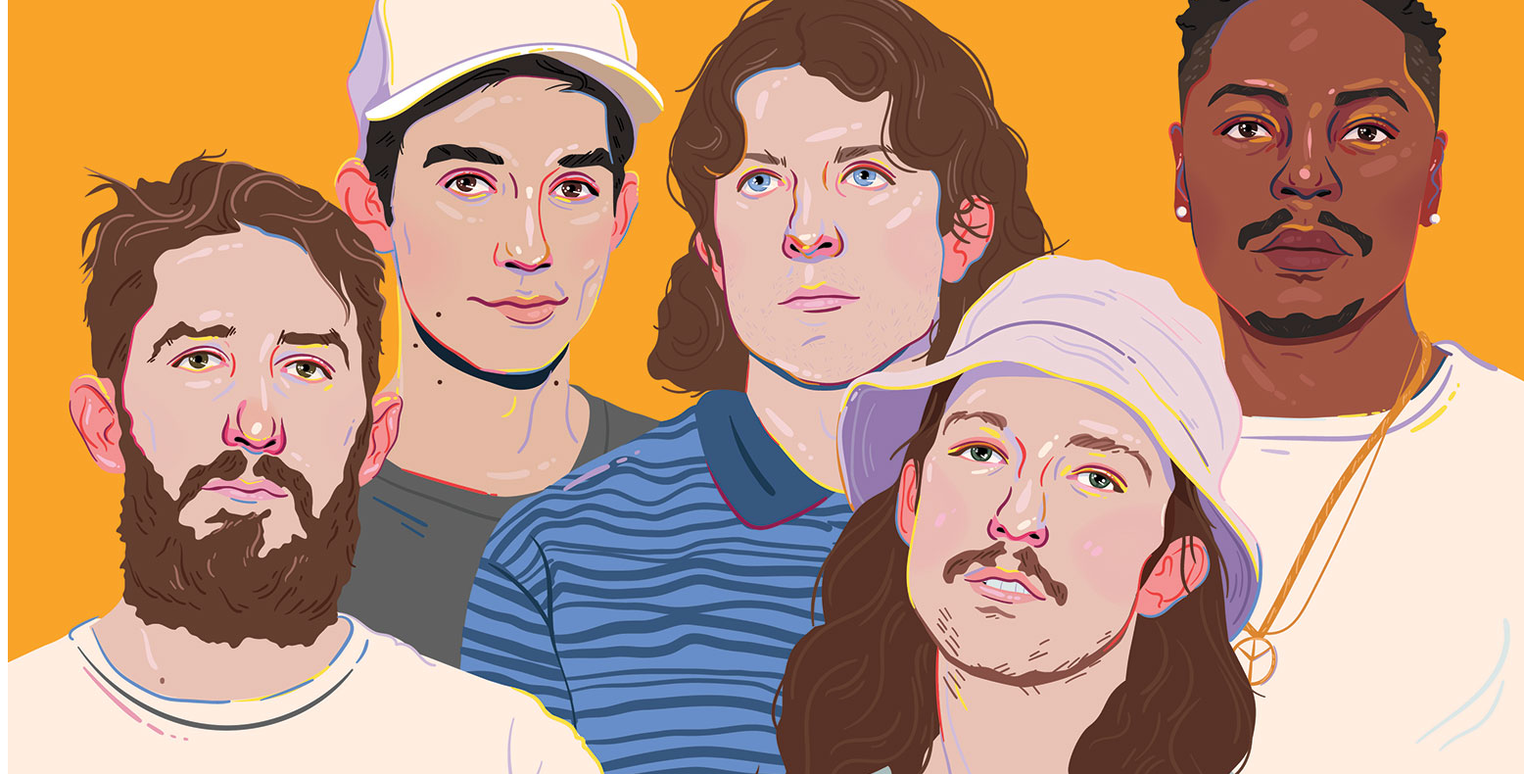
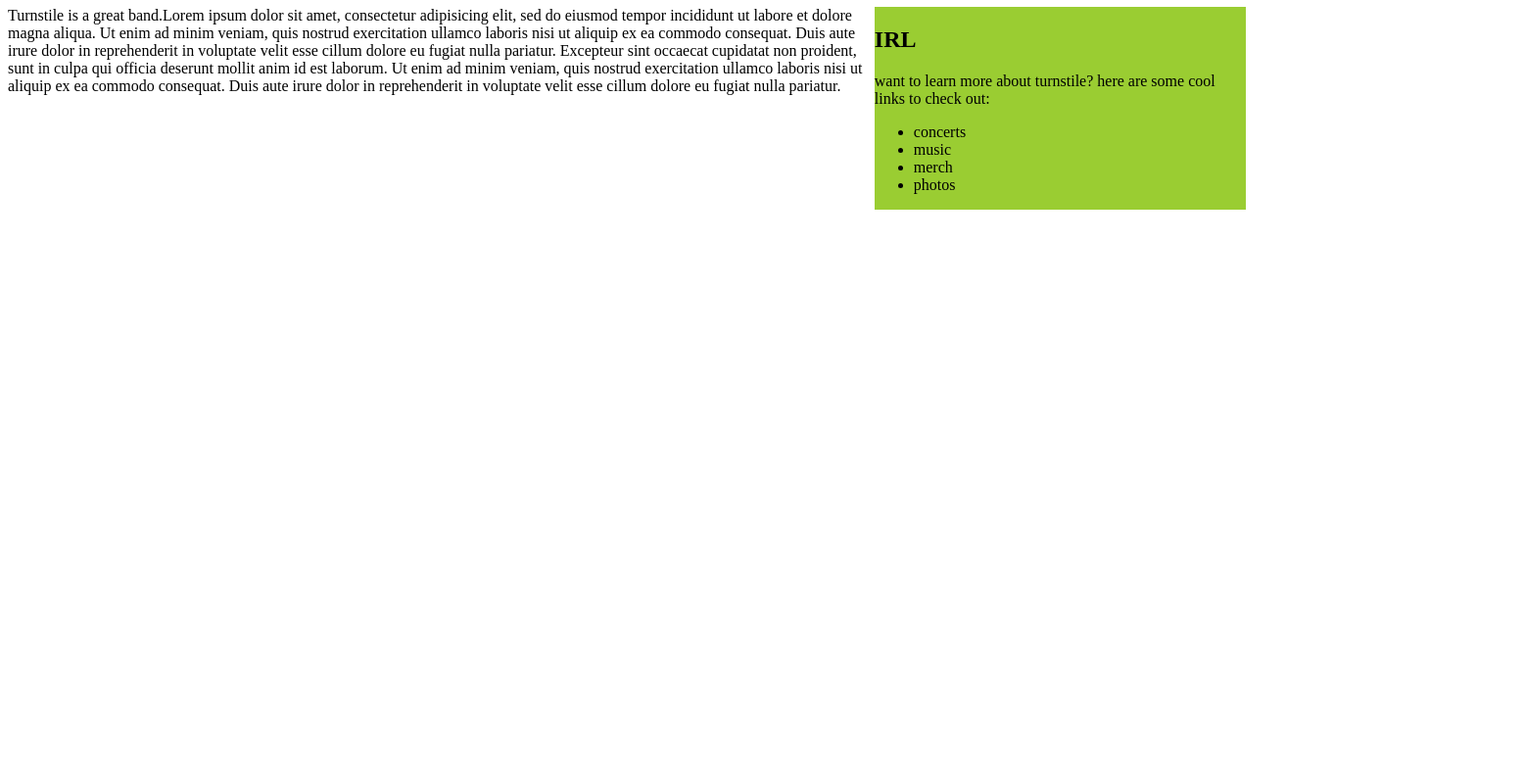
Before and after one commit to Mafer1017/band, a plain HTML site: page band.html in a window 1280 px wide. Shown: the part 99-889 px from the top of the page at 98% size, 1556 px wide, since content can reach past the window. After the commit the page ends 800 px from the top, so only its background shows below. Drawn offline with Linux system fonts and the light colour scheme.

Commit message:
add sidebar, background color

```diff
--- a/band.html
+++ b/band.html
@@ -5,7 +5,18 @@
   <tyle>My favorite band: Turnstile</tyle>
 </head>
 <body>
-  <img src="img/turnstile.jpg" alt="An illustration of the band Turnstile">
+  <h1>All about Turnstile</h1>
+  <div class="sidebar">
+    <h2>IRL</h2>
+    <p>want to learn more about turnstile? here are some cool links to check out:</p>
+    <ul>
+      <li>concerts</li>
+      <li>music</li>
+      <li>merch</li>
+      <li>photos</li>
+    </ul>
+  </div>
+  <div class="main">
   <p>Turnstile is a great band.Lorem ipsum dolor sit amet, consectetur adipisicing elit, sed do eiusmod tempor incididunt ut labore et dolore magna aliqua. Ut enim ad minim veniam, quis nostrud exercitation ullamco laboris nisi ut aliquip ex ea commodo consequat. Duis aute irure dolor in reprehenderit in voluptate velit esse cillum dolore eu fugiat nulla pariatur. Excepteur sint occaecat cupidatat non proident, sunt in culpa qui officia deserunt mollit anim id est laborum. Ut enim ad minim veniam, quis nostrud exercitation ullamco laboris nisi ut aliquip ex ea commodo consequat. Duis aute irure dolor in reprehenderit in voluptate velit esse cillum dolore eu fugiat nulla pariatur.</p>
 </body>
 </html>
--- a/css/styles.css
+++ b/css/styles.css
@@ -1,3 +1,5 @@
-img {
-  float: left;
+.sidebar {
+  width: 30%;
+  float: right;
+  background-color: yellowgreen;
 }
```
Also changed, not shown: img/turnstile3.jpg (added), 1 other file.
